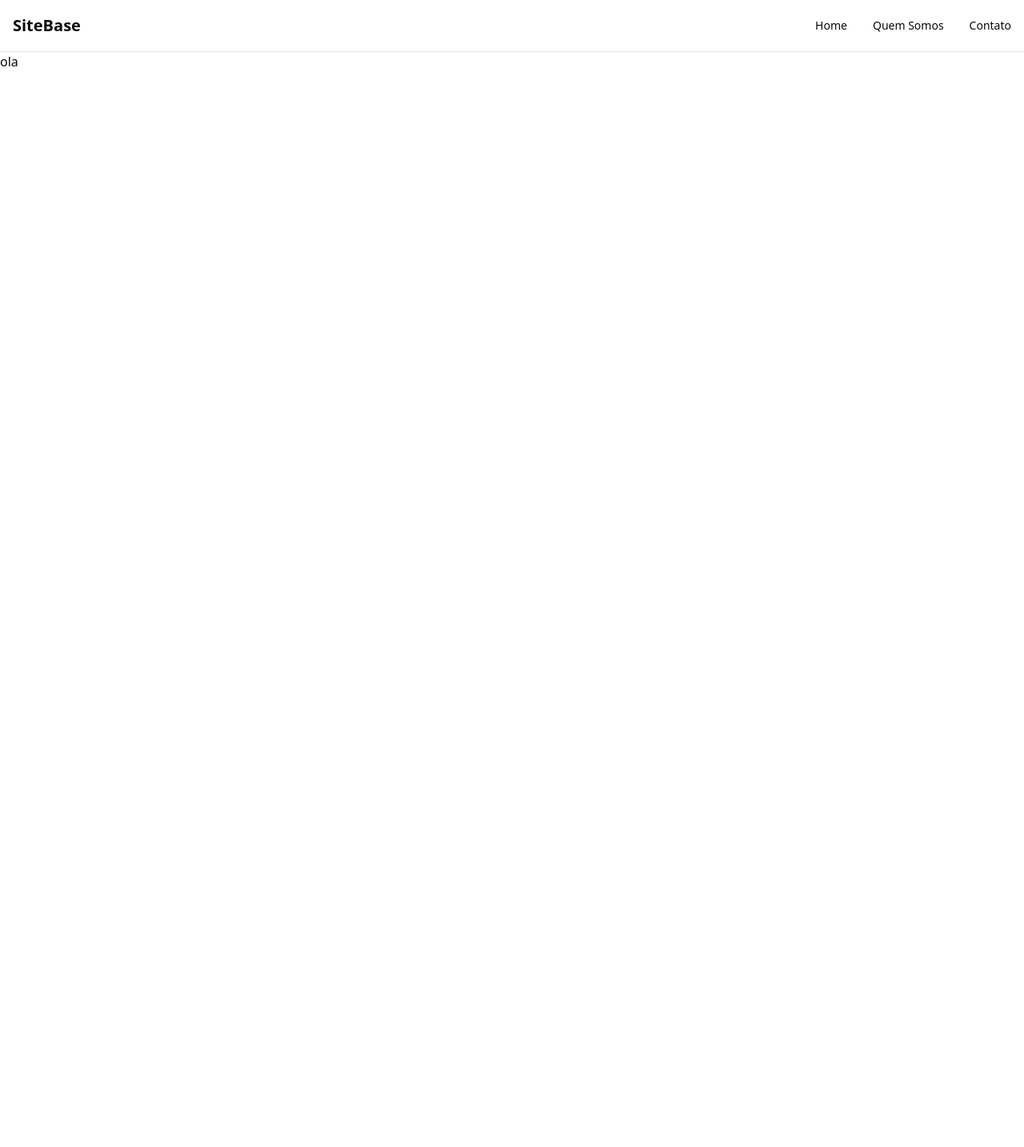
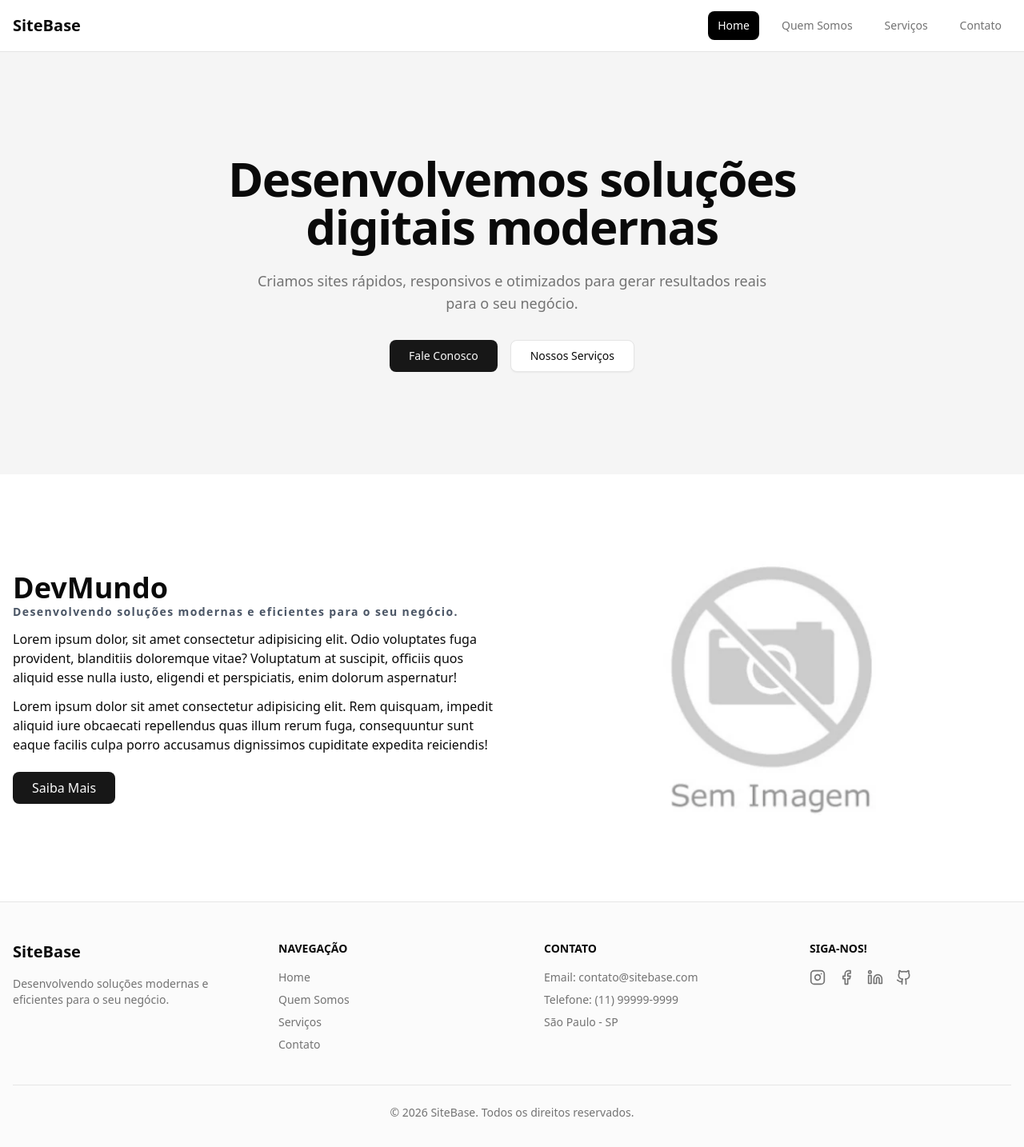
Before and after one commit to Miltonnn/sitebase-next, a Next.js app: page / in a window 1280 px wide. Shown: the top 1434 px of the page at 80% size. Before the commit the page ends 800 px from the top, so only its background shows below. Built offline with nearby package versions, Linux system fonts and the light colour scheme.

Commit message:
FEAT: finalizando sessao empresa na home e footer

```diff
--- /dev/null
+++ b/app/contato/page.tsx
@@ -0,0 +1,38 @@
+export default function ContatoPage() {
+  return (
+    <section className="container mx-auto px-4 py-20">
+      <h1 className="text-4xl font-bold mb-6">Contato</h1>
+
+      <p className="text-muted-foreground mb-8">
+        Entre em contato conosco através do formulário abaixo.
+      </p>
+
+      <form className="flex flex-col gap-4 max-w-md">
+        <input
+          type="text"
+          placeholder="Seu nome"
+          className="border rounded-md px-4 py-2"
+        />
+
+        <input
+          type="email"
+          placeholder="Seu e-mail"
+          className="border rounded-md px-4 py-2"
+        />
+
+        <textarea
+          placeholder="Sua mensagem"
+          className="border rounded-md px-4 py-2"
+          rows={4}
+        />
+
+        <button
+          type="submit"
+          className="bg-primary text-primary-foreground rounded-md px-4 py-2 hover:opacity-90 transition"
+        >
+          Enviar
+        </button>
+      </form>
+    </section>
+  );
+}
--- a/app/layout.tsx
+++ b/app/layout.tsx
@@ -2,6 +2,7 @@ import type { Metadata } from "next";
 import { Geist, Geist_Mono } from "next/font/google";
 import "./globals.css";
 import { Header } from "@/components/layout/Header";
+import { Footer } from "@/components/layout/Footer";
 
 const geistSans = Geist({
   variable: "--font-geist-sans",
@@ -28,6 +29,7 @@ export default function RootLayout({
       <body className="min-h-screen bg-background font-sans antialiased">
         <Header />
         <main>{children}</main>
+        <Footer />
       </body>
     </html>
   );
--- a/app/page.tsx
+++ b/app/page.tsx
@@ -1,8 +1,11 @@
+import { Empresa } from "@/components/layout/sections/Empresa";
+import { Hero } from "@/components/layout/sections/Hero";
 
 export default function Home() {
   return (
-    <div>
-      <h1>ola</h1>
-    </div>
+    <>
+      <Hero />
+      <Empresa />
+    </>
   );
 }
--- /dev/null
+++ b/app/quem-somos/page.tsx
@@ -0,0 +1,13 @@
+export default function QuemSomosPage() {
+  return (
+    <section className="container mx-auto px-4 py-20">
+      <h1 className="text-4xl font-bold mb-6">Quem Somos</h1>
+
+      <p className="text-muted-foreground leading-relaxed max-w-2xl">
+        Somos uma empresa especializada em desenvolvimento de soluções digitais,
+        focada em performance, design moderno e resultados reais para nossos
+        clientes.
+      </p>
+    </section>
+  );
+}
--- /dev/null
+++ b/app/servicos/page.tsx
@@ -0,0 +1,7 @@
+export default function Servicos(){
+    return(
+        <section className="container mx-auto py-16">
+            <h1 className="text-4xl font-bold mb-6">Serviços</h1>
+        </section>
+    )
+}
--- /dev/null
+++ b/components/SocialIcons.tsx
@@ -0,0 +1,33 @@
+import { socialLinks } from "@/lib/social-links"
+
+interface SocialIconsProps {
+  className?: string
+  iconSize?: number
+}
+
+export function SocialIcons({
+  className = "",
+  iconSize = 20,
+}: SocialIconsProps) {
+  return (
+    <div className={`flex gap-4 ${className}`}>
+      {socialLinks.map((social) => {
+        const Icon = social.icon
+
+        return (
+          <a
+            key={social.name}
+            href={social.href}
+            title={social.name}
+            target="_blank"
+            rel="noopener noreferrer"
+            className="text-muted-foreground hover:text-foreground transition duration-300"
+            aria-label={social.name}
+          >
+            <Icon size={iconSize} />
+          </a>
+        )
+      })}
+    </div>
+  )
+}
--- /dev/null
+++ b/components/layout/Footer.tsx
@@ -0,0 +1,59 @@
+import Link from "next/link";
+import { navigationLinks } from "@/lib/navigation";
+import { SocialIcons } from "@/components/SocialIcons";
+
+export function Footer() {
+  const year = new Date().getFullYear();
+
+  return (
+    <footer className="border-t bg-muted/40">
+      <div className="container mx-auto px-4 py-12">
+        <div className="grid grid-cols-1 md:grid-cols-3 lg:grid-cols-4 gap-20">
+          <div className="space-y-4">
+            <h2 className="text-xl font-bold">SiteBase</h2>
+            <p className="text-sm text-muted-foreground">
+              Desenvolvendo soluções modernas e eficientes para o seu negócio.
+            </p>
+          </div>
+
+          <div className="space-y-4">
+            <h3 className="text-sm font-semibold uppercase">Navegação</h3>
+
+            <nav className="flex flex-col gap-2 text-sm text-muted-foreground">
+              {navigationLinks.map((link) => (
+                <Link
+                  key={link.href}
+                  href={link.href}
+                  title={link.name}
+                  className="hover:text-foreground transition"
+                >
+                  {link.name}
+                </Link>
+              ))}
+            </nav>
+          </div>
+
+          <div className="space-y-4">
+            <h3 className="text-sm font-semibold uppercase">Contato</h3>
+
+            <div className="text-sm text-muted-foreground space-y-2">
+              <p>Email: contato@sitebase.com</p>
+              <p>Telefone: (11) 99999-9999</p>
+              <p>São Paulo - SP</p>
+            </div>
+          </div>
+
+          <div className="space-y-4">
+            <h3 className="text-sm font-semibold uppercase">Siga-nos!</h3>
+
+            <SocialIcons />
+          </div>
+        </div>
+
+        <div className="mt-10 border-t pt-6 text-center text-sm text-muted-foreground">
+          © {year} SiteBase. Todos os direitos reservados.
+        </div>
+      </div>
+    </footer>
+  );
+}
--- a/components/layout/Header.tsx
+++ b/components/layout/Header.tsx
@@ -1,35 +1,44 @@
-"use client"
+"use client";
 
-import Link from "next/link"
-import { Menu } from "lucide-react"
-import { Button } from "@/components/ui/button"
-import {
-  Sheet,
-  SheetContent,
-  SheetTrigger,
-} from "@/components/ui/sheet"
+import Link from "next/link";
+import { usePathname } from "next/navigation";
+import { Menu } from "lucide-react";
+import { Button } from "@/components/ui/button";
+import { Sheet, SheetContent, SheetTrigger } from "@/components/ui/sheet";
+import { navigationLinks } from "@/lib/navigation";
 
 export function Header() {
+  const pathname = usePathname();
+
   return (
-    <header className="w-full border-b bg-background">
+    <header className="sticky top-0 z-50 w-full border-b bg-background">
       <div className="container mx-auto flex h-16 items-center justify-between px-4">
 
-        {/* Logo */}
         <Link href="/" className="text-xl font-bold">
           SiteBase
         </Link>
 
         {/* Desktop Menu */}
-        <nav className="hidden md:flex items-center gap-8">
-          <Link href="/" className="text-sm font-medium hover:text-primary transition">
-            Home
-          </Link>
-          <Link href="/quem-somos" className="text-sm font-medium hover:text-primary transition">
-            Quem Somos
-          </Link>
-          <Link href="/contato" className="text-sm font-medium hover:text-primary transition">
-            Contato
-          </Link>
+        <nav className="hidden md:flex items-center gap-4 text-sm font-medium">
+          {navigationLinks.map((link) => {
+            const isActive = pathname === link.href;
+
+            return (
+              <Link
+                key={link.href}
+                href={link.href}
+                 title={link.name}
+                className={`transition py-2 px-3 rounded-md duration-200
+        ${
+          isActive
+            ? "bg-black text-white"
+            : "text-muted-foreground hover:bg-black hover:text-white"
+        }`}
+              >
+                {link.name}
+              </Link>
+            );
+          })}
         </nav>
 
         {/* Mobile Menu */}
@@ -42,21 +51,26 @@ export function Header() {
             </SheetTrigger>
 
             <SheetContent side="right" className="w-64">
-              <nav className="mt-10 flex flex-col gap-6">
-                <Link href="/" className="text-base font-medium">
-                  Home
-                </Link>
-                <Link href="/quem-somos" className="text-base font-medium">
-                  Quem Somos
-                </Link>
-                <Link href="/contato" className="text-base font-medium">
-                  Contato
-                </Link>
+              <nav className="mt-10 flex flex-col gap-3 text-base font-medium p-3">
+                {navigationLinks.map((link) => {
+                  const isActive = pathname === link.href;
+                  return (
+                    <Link
+                      key={link.href}
+                      href={link.href}
+                      title={link.name}
+                      className={`transition hover:bg-black py-2 px-3 rounded-md hover:text-white duration-200
+                    ${isActive ? "text-white bg-black" : "text-muted-foreground"}`}
+                    >
+                      {link.name}
+                    </Link>
+                  );
+                })}
               </nav>
             </SheetContent>
           </Sheet>
         </div>
       </div>
     </header>
-  )
+  );
 }
--- /dev/null
+++ b/components/layout/sections/Empresa.tsx
@@ -0,0 +1,47 @@
+import { Button } from "@/components/ui/button";
+import Link from "next/link";
+import Image from "next/image";
+
+export function Empresa() {
+  return (
+    <section className="container mx-auto px-4 py-20">
+      <div className="grid grid-cols-1 xl:grid-cols-2 items-center gap-10">
+        <div className="flex flex-col gap-3">
+          <h2 className="text-4xl font-bold black">
+            DevMundo
+            <span className="text-sm font-semibold block text-gray-600 tracking-widest">
+              Desenvolvendo soluções modernas e eficientes para o seu negócio.
+            </span>
+          </h2>
+          <p>
+            Lorem ipsum dolor, sit amet consectetur adipisicing elit. Odio
+            voluptates fuga provident, blanditiis doloremque vitae? Voluptatum
+            at suscipit, officiis quos aliquid esse nulla iusto, eligendi et
+            perspiciatis, enim dolorum aspernatur!
+          </p>
+          <p>
+            Lorem ipsum dolor sit amet consectetur adipisicing elit. Rem
+            quisquam, impedit aliquid iure obcaecati repellendus quas illum
+            rerum fuga, consequuntur sunt eaque facilis culpa porro accusamus
+            dignissimos cupiditate expedita reiciendis!
+          </p>
+          <Button asChild size="lg" className="text-md w-fit mt-2.5">
+            <Link href="\quem-somos" title="Empresa">
+              Saiba Mais
+            </Link>
+          </Button>
+        </div>
+        <div>
+          <Image
+            src="/sem-image.webp"
+            alt="Imagem ilustrativa"
+            title="Imagem ilustrativa"
+            width={600}
+            height={600}
+            className="w-full h-auto"
+          />
+        </div>
+      </div>
+    </section>
+  );
+}
--- /dev/null
+++ b/components/layout/sections/Hero.tsx
@@ -0,0 +1,32 @@
+import Link from "next/link"
+import { Button } from "@/components/ui/button"
+
+export function Hero() {
+  return (
+    <section className="relative w-full py-24 md:py-32 bg-muted">
+      <div className="container mx-auto px-4 flex flex-col items-center text-center">
+
+        {/* Título */}
+        <h1 className="text-4xl md:text-6xl font-bold tracking-tight max-w-3xl">
+          Desenvolvemos soluções digitais modernas
+        </h1>
+
+        {/* Subtítulo */}
+        <p className="mt-6 text-lg text-muted-foreground max-w-2xl">
+          Criamos sites rápidos, responsivos e otimizados para gerar resultados reais para o seu negócio.
+        </p>
+
+        {/* Botões */}
+        <div className="mt-8 flex flex-col sm:flex-row gap-4">
+          <Button asChild size="lg">
+            <Link href="/contato" title="Contato">Fale Conosco</Link>
+          </Button>
+
+          <Button asChild variant="outline" size="lg">
+            <Link href="/servicos" title="Serviços">Nossos Serviços</Link>
+          </Button>
+        </div>
+      </div>
+    </section>
+  )
+}
--- /dev/null
+++ b/lib/navigation.ts
@@ -0,0 +1,13 @@
+export interface NavLink {
+  name: string;
+  href: string;
+  icon?: React.ReactNode;
+  external?: boolean;
+}
+
+export const navigationLinks: NavLink[] = [
+  { name: "Home", href: "/" },
+  { name: "Quem Somos", href: "/quem-somos" },
+  { name: "Serviços", href: "/servicos" },
+  { name: "Contato", href: "/contato" },
+];
--- /dev/null
+++ b/lib/social-links.ts
@@ -0,0 +1,30 @@
+import { Instagram, Facebook, Linkedin, LucideIcon, Github } from "lucide-react"
+
+interface SocialLink {
+  name: string
+  href: string
+  icon: LucideIcon
+}
+
+export const socialLinks: SocialLink[] = [
+  {
+    name: "Instagram",
+    href: "https://instagram.com/suaempresa",
+    icon: Instagram,
+  },
+  {
+    name: "Facebook",
+    href: "https://facebook.com/suaempresa",
+    icon: Facebook,
+  },
+  {
+    name: "LinkedIn",
+    href: "https://www.linkedin.com/notifications/?filter=all",
+    icon: Linkedin,
+  },
+  {
+    name: "GitHub",
+    href: "https://github.com/Miltonnn",
+    icon: Github,
+  },
+]
```
Also changed, not shown: public/sem-image.webp (added).
